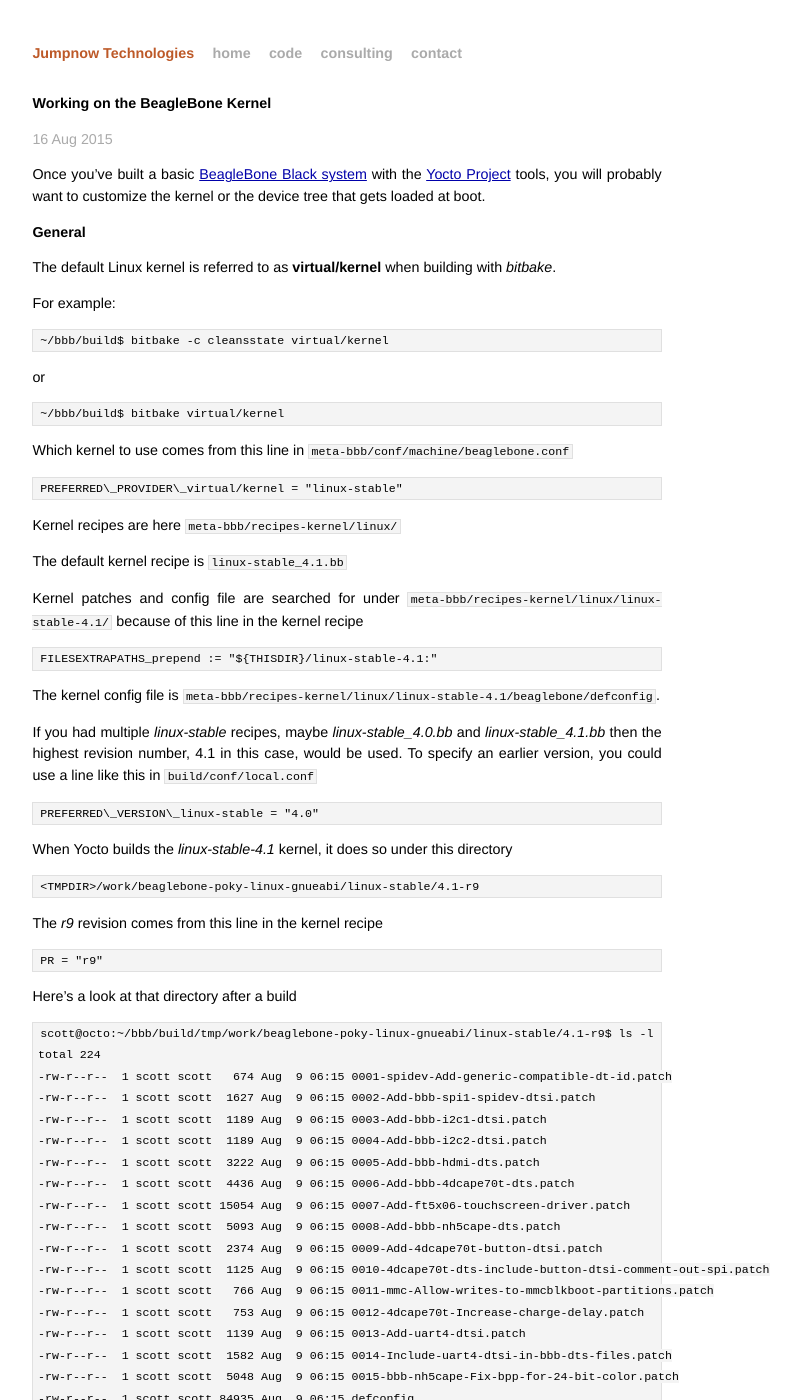
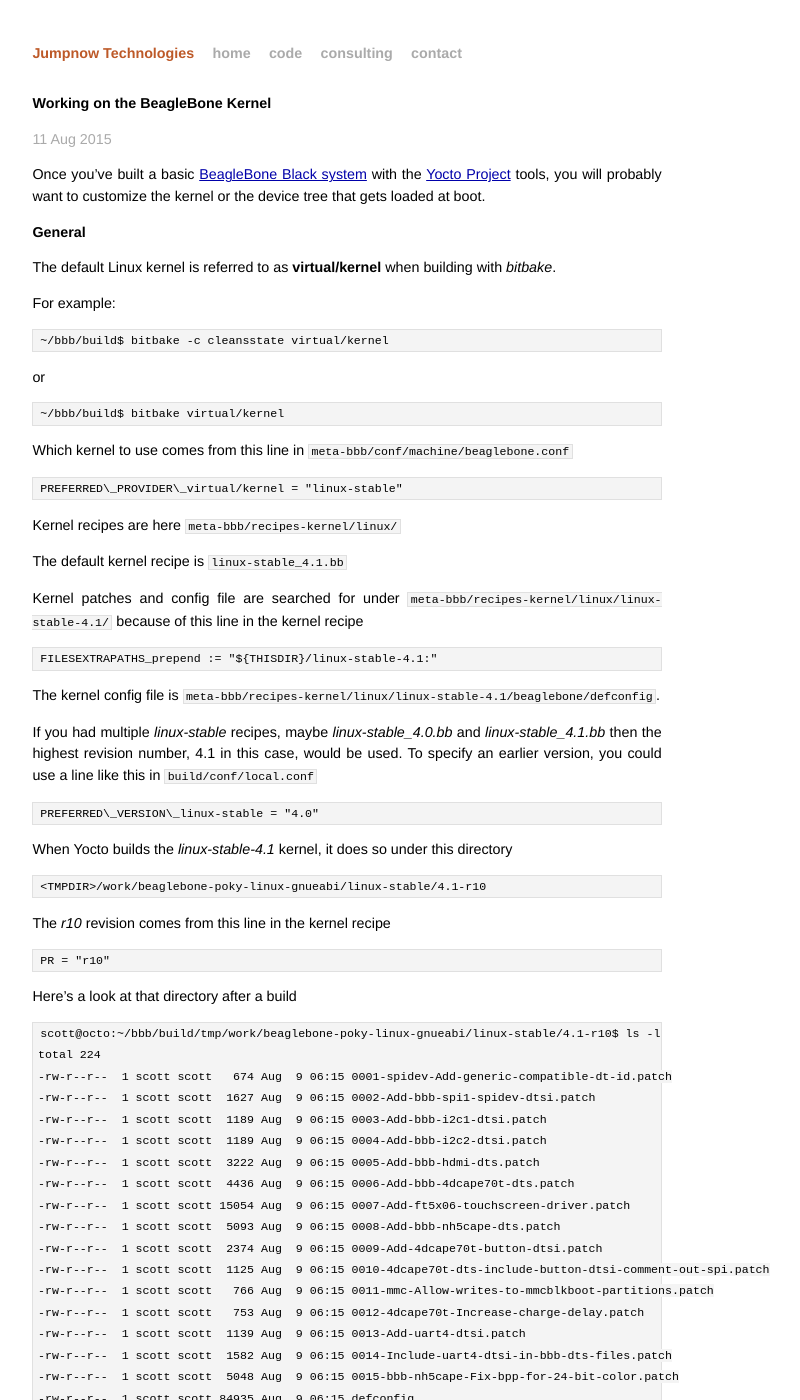
Before and after one commit to jumpnow/jumpnowtek-site, a Jekyll site: the page built from _posts/2015-06-22-Working-on-the-BeagleBone-kernel.md, in a window 1280 px wide and 1400 px high. Shown: the whole window, without its empty margins (293-1093 px from the left). Built offline with Jekyll 4.4.1, drawn with Linux system fonts in a browser that asks for light colours; some of the changed text lies outside the part shown.

```diff
--- a/_posts/2015-06-22-Working-on-the-BeagleBone-kernel.md
+++ b/_posts/2015-06-22-Working-on-the-BeagleBone-kernel.md
@@ -2,7 +2,7 @@
 layout: post
 title: Working on the BeagleBone Kernel
 description: "Working on and customizing the BeagleBone Black kernel"
-date: 2015-08-16 08:42:00
+date: 2015-08-11 08:45:00
 categories: beaglebone
 tags: [linux, beaglebone, kernel]
 ---
@@ -42,15 +42,15 @@
 
 When Yocto builds the *linux-stable-4.1* kernel, it does so under this directory
 
-    <TMPDIR>/work/beaglebone-poky-linux-gnueabi/linux-stable/4.1-r9
+    <TMPDIR>/work/beaglebone-poky-linux-gnueabi/linux-stable/4.1-r10
 
-The *r9* revision comes from this line in the kernel recipe
+The *r10* revision comes from this line in the kernel recipe
 
-    PR = "r9"
+    PR = "r10"
 
 Here's a look at that directory after a build
 
-    scott@octo:~/bbb/build/tmp/work/beaglebone-poky-linux-gnueabi/linux-stable/4.1-r9$ ls -l
+    scott@octo:~/bbb/build/tmp/work/beaglebone-poky-linux-gnueabi/linux-stable/4.1-r10$ ls -l
     total 224
     -rw-r--r--  1 scott scott   674 Aug  9 06:15 0001-spidev-Add-generic-compatible-dt-id.patch
     -rw-r--r--  1 scott scott  1627 Aug  9 06:15 0002-Add-bbb-spi1-spidev-dtsi.patch
```
Also changed, not shown: other parts of _posts/2015-06-22-Working-on-the-BeagleBone-kernel.md (+2 -2 lines), _posts/2014-02-21-Duovero-Systems-with-Yocto.md (+3 -3 lines), _posts/2015-06-08-BeagleBone-Systems-with-Yocto.md (+4 -4 lines).
